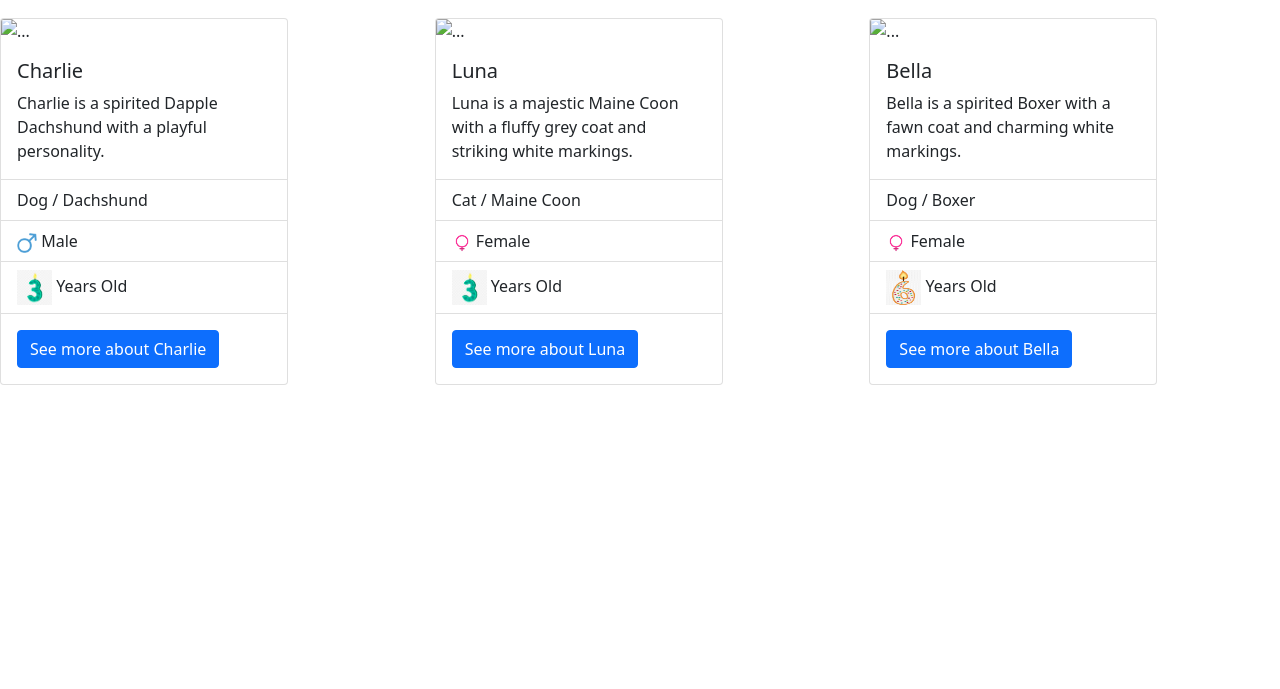
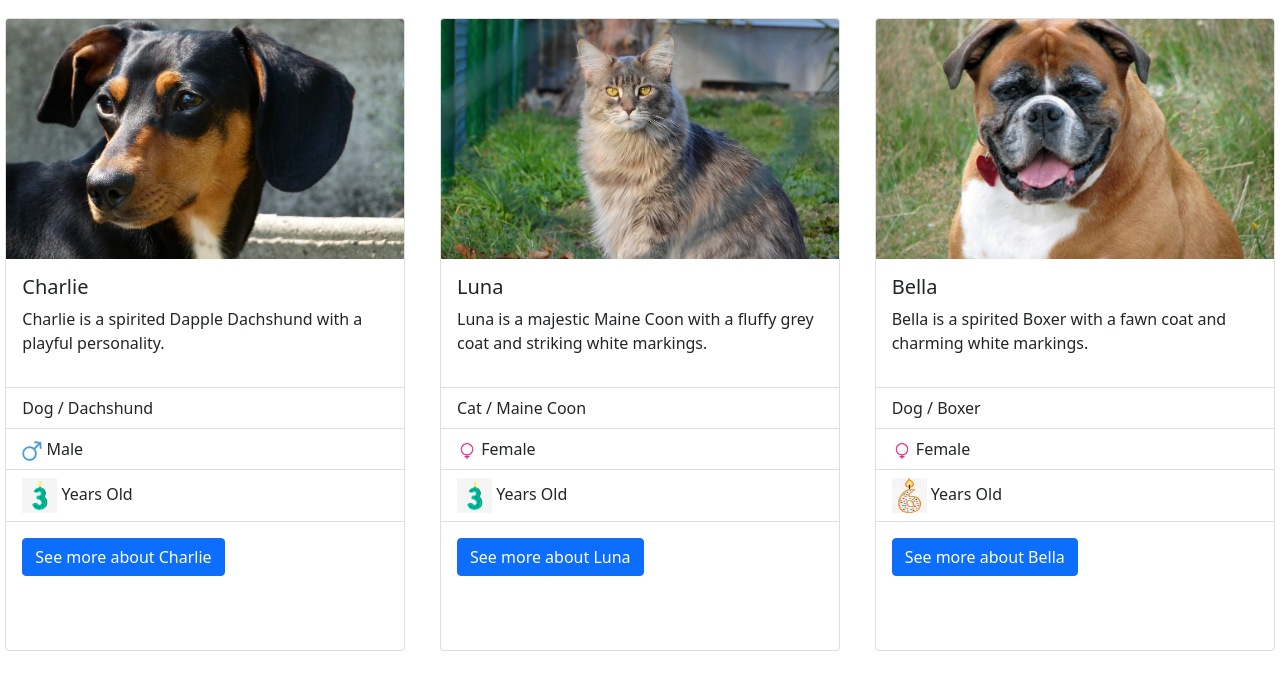
Before and after one commit to cassiancc/ASE220-02-petshelter, a plain HTML site: page index.html in a window 1280 px wide. Shown: the part 97-786 px from the top of the page. Drawn offline with nearby package versions, Linux system fonts and the light colour scheme.

Commit message:
Add pet images and tweak CSS
Resized columns
Moved inline CSS to a dedicated stylesheet.
Added public domain images of the example pets.

```diff
--- a/index.html
+++ b/index.html
@@ -4,7 +4,7 @@
     <!-- Required meta tags -->
     <meta charset="utf-8">
     <meta name="viewport" content="width=device-width, initial-scale=1">
-
+    <link rel="stylesheet" href="style.css">
     <!-- Bootstrap CSS -->
     <link href="https://cdn.jsdelivr.net/npm/bootstrap@5.0.2/dist/css/bootstrap.min.css" rel="stylesheet" integrity="sha384-EVSTQN3/azprG1Anm3QDgpJLIm9Nao0Yz1ztcQTwFspd3yD65VohhpuuCOmLASjC" crossorigin="anonymous">
 
@@ -16,8 +16,8 @@
     </div>
     <div class="row">
       <div class="col">
-        <div class="card" style="width: 18rem;">
-          <img src="..." class="card-img-top" alt="...">
+        <div class="card">
+          <img src="./images/charlie.jpg" class="card-img-top" alt="...">
           <div class="card-body">
             <h5 class="card-title">Charlie</h5>
             <p class="card-text">Charlie is a spirited Dapple Dachshund with a playful personality.</p>
@@ -37,8 +37,8 @@
         </div>
       </div>
       <div class="col">
-        <div class="card" style="width: 18rem;">
-          <img src="..." class="card-img-top" alt="...">
+        <div class="card">
+          <img src="./images/luna.jpg" class="card-img-top" alt="...">
           <div class="card-body">
             <h5 class="card-title">Luna</h5>
             <p class="card-text">Luna is a majestic Maine Coon with a fluffy grey coat and striking white markings. </p>
@@ -58,8 +58,8 @@
         </div>
       </div>
       <div class="col">
-        <div class="card" style="width: 18rem;">
-          <img src="..." class="card-img-top" alt="...">
+        <div class="card">
+          <img src="./images/bella.jpg" class="card-img-top" alt="...">
           <div class="card-body">
             <h5 class="card-title">Bella</h5>
             <p class="card-text">Bella is a spirited Boxer with a fawn coat and charming white markings.</p>
--- /dev/null
+++ b/style.css
@@ -0,0 +1,13 @@
+.card-body {
+    min-height: 8em;
+}
+
+.card-img-top {
+    height: 15em;
+    object-fit: cover;
+}
+
+.card {
+    width: 25em;
+    margin: auto;
+}
```
Also changed, not shown: images/bella.jpg (added), images/charlie.jpg (added), images/luna.jpg (added).
